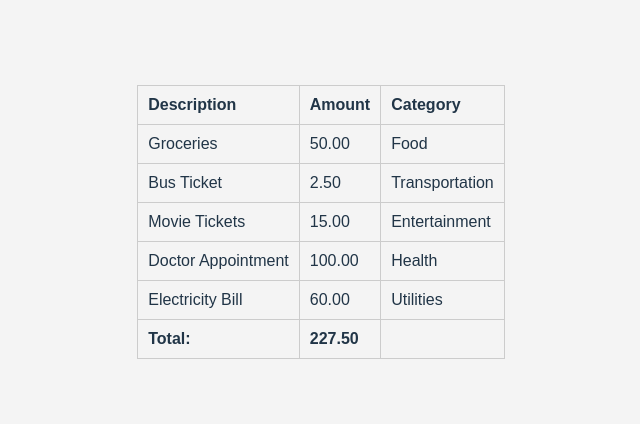
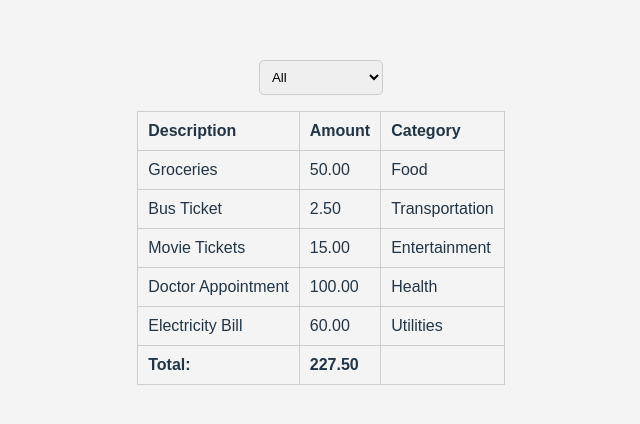
Before and after one commit to rogerio-castellano/react-expense-tracker, a React (Vite) app: page / in a window 1280 px wide. Shown: the part 178-602 px from the top of the page, without its empty margins (319-959 px from the left). Built offline with nearby package versions, Linux system fonts and the light colour scheme.

Commit message:
Add ExpensesFilter with dummy categories

```diff
--- a/src/App.tsx
+++ b/src/App.tsx
@@ -1,9 +1,12 @@
 import "./App.css";
+import ExpensesFilter from "./Components/ExpensesFilter";
 import ExpensesList from "./Components/ExpensesList";
 
 function App() {
   return (
     <>
+      <ExpensesFilter />
+      <p></p>
       <ExpensesList />
     </>
   );
--- /dev/null
+++ b/src/Components/ExpensesFilter.tsx
@@ -0,0 +1,17 @@
+const ExpensesFilter = () => {
+  return (
+    <>
+      <select id="category" name="category" required>
+        <option value="">All</option>
+        <option value="food">Food</option>
+        <option value="transportation">Transportation</option>
+        <option value="entertainment">Entertainment</option>
+        <option value="health">Health</option>
+        <option value="utilities">Utilities</option>
+        <option value="other">Other</option>
+      </select>
+    </>
+  );
+};
+
+export default ExpensesFilter;
```
